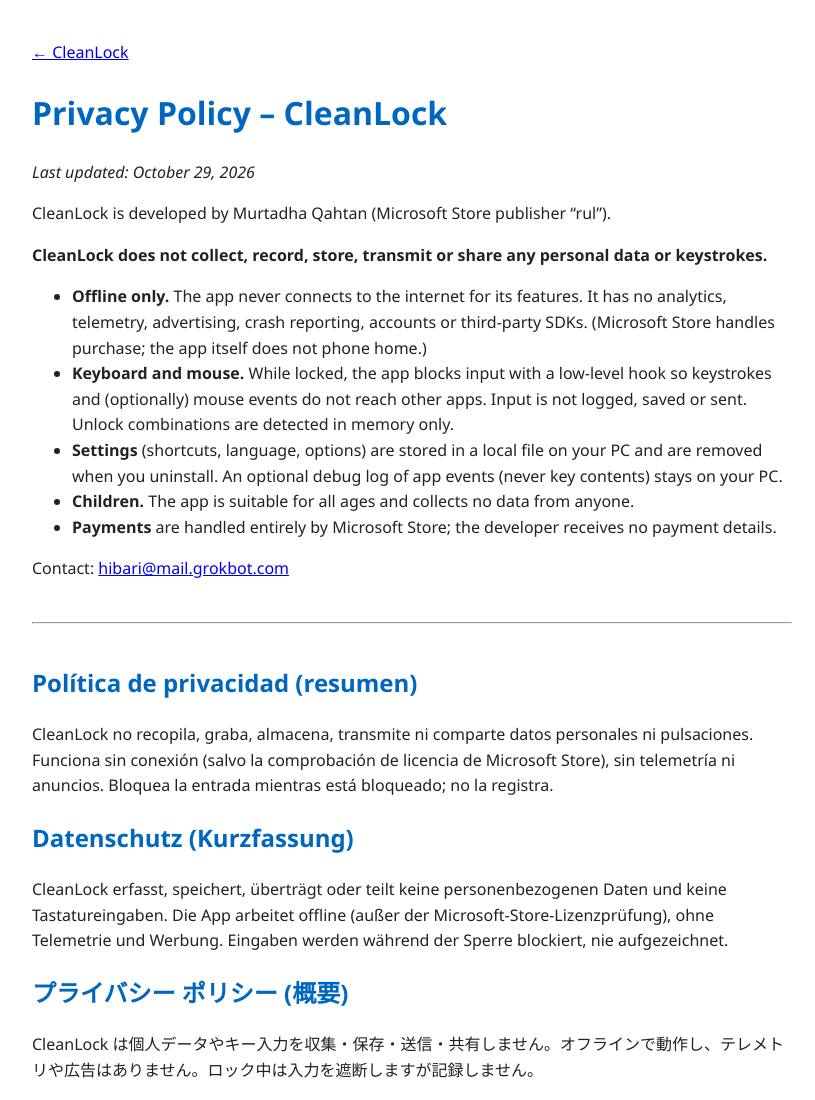
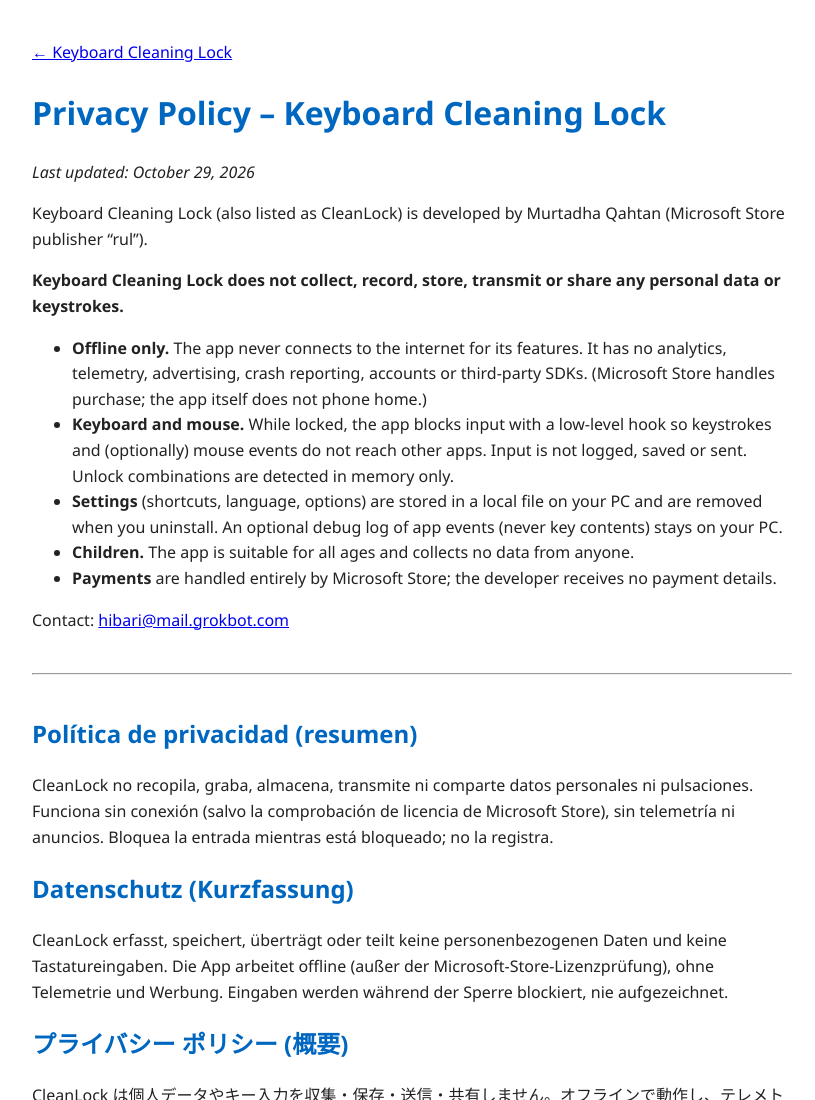
Before and after one commit to MurtadhaQahtan/cleanlock-site, a plain HTML site: page privacy.html in a window 1280 px wide. Shown: the top 1100 px of the page, without its empty margins (228-1043 px from the left). Drawn offline with Linux system fonts and the light colour scheme.

Commit message:
Update site name to Keyboard Cleaning Lock
Match the live Store listing title in the page title, heading, and privacy heading. URLs are unchanged.

```diff
--- a/privacy.html
+++ b/privacy.html
@@ -1,15 +1,15 @@
 <!doctype html><html lang="en"><head><meta charset="utf-8"><meta name="viewport" content="width=device-width,initial-scale=1">
-<title>Privacy Policy – CleanLock</title>
+<title>Privacy Policy – Keyboard Cleaning Lock</title>
 <meta name="description" content="CleanLock collects no personal data: offline, no telemetry, ads or accounts. Keystrokes are blocked, never recorded.">
 <link rel="canonical" href="https://murtadhaqahtan.github.io/cleanlock-site/privacy.html">
 <link rel="icon" href="img/icon-192.png" type="image/png">
 <style>body{font-family:Segoe UI,system-ui,sans-serif;max-width:760px;margin:40px auto;padding:0 20px;line-height:1.6;color:#222}
 h1,h2{color:#0067c0}.rtl{direction:rtl;text-align:right}hr{margin:40px 0}</style></head><body>
-<p><a href="./">← CleanLock</a></p>
-<h1>Privacy Policy – CleanLock</h1>
+<p><a href="./">← Keyboard Cleaning Lock</a></p>
+<h1>Privacy Policy – Keyboard Cleaning Lock</h1>
 <p><i>Last updated: October 29, 2026</i></p>
-<p>CleanLock is developed by Murtadha Qahtan (Microsoft Store publisher “rul”).</p>
-<p><b>CleanLock does not collect, record, store, transmit or share any personal data or keystrokes.</b></p>
+<p>Keyboard Cleaning Lock (also listed as CleanLock) is developed by Murtadha Qahtan (Microsoft Store publisher “rul”).</p>
+<p><b>Keyboard Cleaning Lock does not collect, record, store, transmit or share any personal data or keystrokes.</b></p>
 <ul>
 <li><b>Offline only.</b> The app never connects to the internet for its features. It has no analytics, telemetry, advertising, crash reporting, accounts or third-party SDKs. (Microsoft Store handles purchase; the app itself does not phone home.)</li>
 <li><b>Keyboard and mouse.</b> While locked, the app blocks input with a low-level hook so keystrokes and (optionally) mouse events do not reach other apps. Input is not logged, saved or sent. Unlock combinations are detected in memory only.</li>
```
Also changed, not shown: index.html (+2 -2 lines), 1 other file.
